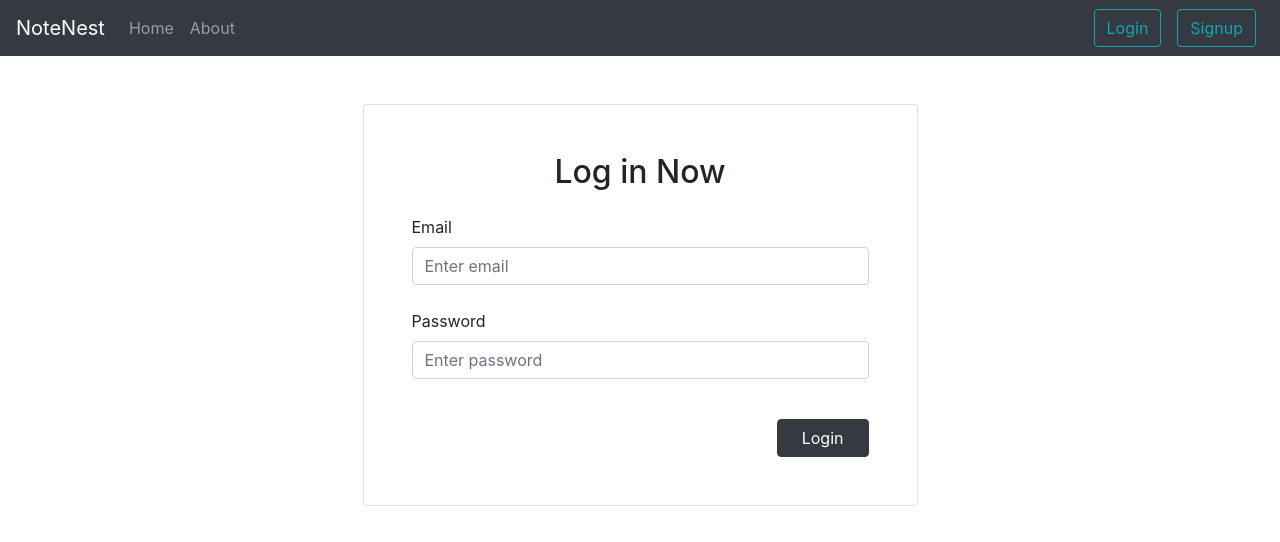
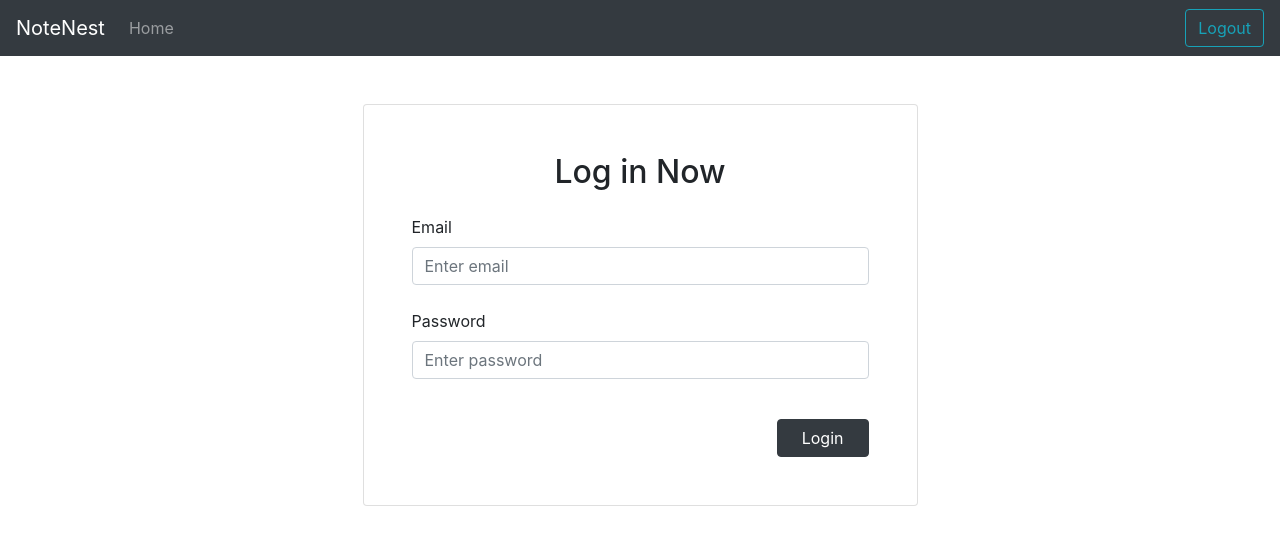
Before and after one commit to Anuraaag/NoteNest_frontend, a React (Create React App) app: page /login in a window 1280 px wide. Shown: the top 542 px of the page. Built offline with nearby package versions, Linux system fonts and the light colour scheme; sample sign-in values are in the browser's storage.

Commit message:
Handling redirects

```diff
--- a/src/App.js
+++ b/src/App.js
@@ -2,7 +2,6 @@ import './App.css'
 import { BrowserRouter as Router, Route, Routes } from "react-router-dom"
 import Navbar from './components/Navbar'
 import Home from './components/Home'
-import About from './components/About'
 import NoteState from './context/notes/NoteState'
 import Alert from './components/Alert'
 import Login from './components/Login'
@@ -31,8 +30,7 @@ function App() {
           <Alert alert={alert} />
           <div className='container'>
             <Routes>
-              <Route exact path="/" element={<Home showAlert={showAlert} />} ></Route>
-              <Route exact path="/about" element={<About />} ></Route>
+              <Route exact path="/" element={<Home />} ></Route>
               <Route exact path="/login" element={<Login showAlert={showAlert} />} ></Route>
               <Route exact path="/signup" element={<Signup showAlert={showAlert} />} ></Route>
             </Routes>
--- a/src/components/About.js
+++ /dev/null
@@ -1,12 +0,0 @@
-import React, { useEffect } from 'react'
-import { useContext } from 'react'
-import NoteContext from '../context/notes/NoteContext'
-
-export const About = () => {
-
-  return (
-    <div>About </div>
-  )
-}
-
-export default About
--- a/src/components/AddNote.js
+++ b/src/components/AddNote.js
@@ -15,14 +15,14 @@ const AddNote = () => {
     }
 
     return (
-        <div className='container my-3'>
+        <div className='container my-3 mt-5'>
             <h2>Add a Note</h2>
             <div className="mb-3 mt-4 d-sm-flex d-md-flex d-xs-flex justify-content-between">
-                <input type="text" className="form-control col-md-6 col-sm-6 col-12 d-sm-inline-block d-md-inline-block d-lg-inline-block mb-sm-0 mb-md-0 mb-lg-0 mb-3" id="title" value={note.title} name="title" onChange={updateValue} placeholder="Note Title" />
+                <input type="text" className="form-control col-md-6 col-sm-6 col-12 d-sm-inline-block d-md-inline-block d-lg-inline-block mb-sm-0 mb-md-0 mb-lg-0 mb-3" id="title" value={note.title} name="title" onChange={updateValue} placeholder="Note Title (minimum 3 characters)" />
                 <input type="text" className="form-control col-md-5 col-sm-5 col-12  d-sm-inline-block d-md-inline-block d-lg-inline-block" id="tag" name="tag" value={note.tag} onChange={updateValue} placeholder="Note Tag" />
             </div>
             <div className="mb-3">
-                <textarea className="form-control" id="description" name="description" rows="3" value={note.description} onChange={updateValue} placeholder="Enter note" ></textarea>
+                <textarea className="form-control" id="description" name="description" rows="3" value={note.description} onChange={updateValue} placeholder="Enter note (minimum 5 characters)" ></textarea>
             </div>
 
             <button disabled={note.title.length < 3 || note.description.length < 5} type="submit" className="btn btn-primary" onClick={() => { createNote(note); setNote({ title: "", description: "", tag: "" }) }}>Add Note</button>
--- a/src/components/Login.js
+++ b/src/components/Login.js
@@ -31,8 +31,8 @@ const Login = props => {
 
         if(data.success && data.payload.data){             // logged in successfully
             localStorage.setItem('token', data.payload.data) // Saving the JWT
+            showAlert("Logged In Successfully", "primary")
             navigate("/") // redirecting to home
-            showAlert("Logged In Successfully", "primary")
         }
         else{
             showAlert(data.payload.message, "danger")
--- a/src/components/Navbar.js
+++ b/src/components/Navbar.js
@@ -1,14 +1,21 @@
 import React from 'react'
 import { Link, useLocation } from "react-router-dom"
+import { useNavigate } from 'react-router-dom'
 
 export const Navbar = props => {
 
   let location = useLocation()
+  let navigate = useNavigate()
+
+  let handleLogout = () => {
+    localStorage.removeItem('token')
+    navigate('/login')
+  }
 
   return (
     <div>
       <nav className="navbar navbar-expand-lg navbar-dark bg-dark">
-        <Link className="navbar-brand" to="/">{props.title}</Link>
+        <Link className="navbar-brand" to={`${localStorage.getItem('token') ? '/' : '/login'}`} >{props.title}</Link>
         <button className="navbar-toggler" type="button" data-toggle="collapse" data-target="#navbarSupportedContent" aria-controls="navbarSupportedContent" aria-expanded="false" aria-label="Toggle navigation">
           <span className="navbar-toggler-icon"></span>
         </button>
@@ -16,17 +23,19 @@ export const Navbar = props => {
         <div className="collapse navbar-collapse" id="navbarSupportedContent">
           <ul className="navbar-nav mr-auto">
             <li className="nav-item">
-              <Link className={`nav-link ${location.pathname === "/" ? "active" : ""}`} to="/">Home </Link>
+
+              <Link className={`nav-link ${location.pathname === "/" ? "active" : ""}`} to={`${localStorage.getItem('token') ? '/' : '/login'}`}>Home </Link>
+
             </li>
-            <li className="nav-item">
-              <Link className={`nav-link ${location.pathname === "/about" ? "active" : ""}`} to="/about">About</Link>
-            </li>
+          </ul>
 
-          </ul>
-          <form className="form-inline my-2 my-lg-0">
-            <Link to="/login" className="btn btn-outline-info mx-2" role="button">Login</Link>
-            <Link to="/signup" className="btn btn-outline-info mx-2" role="button">Signup</Link>
-          </form>
+          {!localStorage.getItem('token') ?
+            <form className="form-inline my-2 my-lg-0">
+              <Link to="/login" className="btn btn-outline-info mr-2" role="button">Login</Link>
+              <Link to="/signup" className="btn btn-outline-info" role="button">Signup</Link>
+            </form>
+            : <button onClick={handleLogout} className="btn btn-outline-info" >Logout</button>
+          }
         </div>
       </nav>
 
--- a/src/components/NoteItem.js
+++ b/src/components/NoteItem.js
@@ -31,7 +31,7 @@ const NoteItem = (props) => {
                 <div className="card" >
                     <div className="card-body">
                         <div className='d-flex justify-content-between flex-wrap'>
-                            <h5 style={{'word-break': 'break-word'}}>{note.title}</h5>
+                            <h5 style={{'wordBreak': 'break-word'}}>{note.title}</h5>
                             <div>
                                 <i className="fa-solid fa-pen-to-square m-1 mx-2 text-warning" data-toggle="modal" data-target={`#${note._id}`} ></i>
 
--- a/src/components/Notes.js
+++ b/src/components/Notes.js
@@ -2,13 +2,21 @@ import React, { useContext, useEffect } from 'react'
 import NoteContext from '../context/notes/NoteContext'
 import NoteItem from './NoteItem'
 import AddNote from './AddNote'
+import { useNavigate } from 'react-router-dom'
 
 const Notes = () => {
 
     let { notes, fetchAllNotes } = useContext(NoteContext)
+    const navigate = useNavigate()
 
     useEffect( () => {
-        (async () => { await fetchAllNotes() })()
+        if(localStorage.getItem('token')){  // Make a fetch request only if a token is present. If the token is tampered the server will anyway handle it
+            (async () => { await fetchAllNotes() })()
+        }
+        else{
+            navigate('/login')
+        }
+        //eslint-disable-next-line
     }, [])
 
     return (
--- a/src/components/Signup.js
+++ b/src/components/Signup.js
@@ -40,8 +40,8 @@ const Signup = (props) => {
 
             if (data.success && data.payload.data) {  // logged in successfully
                 localStorage.setItem('token', data.payload.data)  // Saving the JWT
+                showAlert(`Welcome to NoteNest, ${capitalize(fields.name.split(' ')[0])}!`, "primary")
                 navigate("/")  // redirecting to home
-                showAlert(`Welcome to NoteNest, ${capitalize(fields.name.split(' ')[0])}!`, "primary")
             }
             else {
                 showAlert(data.payload.message, "danger")
--- a/src/context/notes/NoteState.js
+++ b/src/context/notes/NoteState.js
@@ -7,7 +7,7 @@ const NoteState = (props) => {
 
     const host = "http://localhost:5000"
     const [notes, setNotes] = useState([])
-    const auth_token = `eyJhbGciOiJIUzI1NiIsInR5cCI6IkpXVCJ9.eyJ1c2VyIjp7ImlkIjoiNjIzMjlmZjJiY2JkNWVjYjZjNGIxYTQ5In0sImlhdCI6MTY0NzQ5NDM5NX0.EI7CJfLoI-qb4341dGzpKNcM1QWEpEl5qN4g3z1Ob8k`
+    const auth_token = localStorage.getItem('token')
 
 
     const queryDatabaseWithoutBody = async (url, method) => {
```
